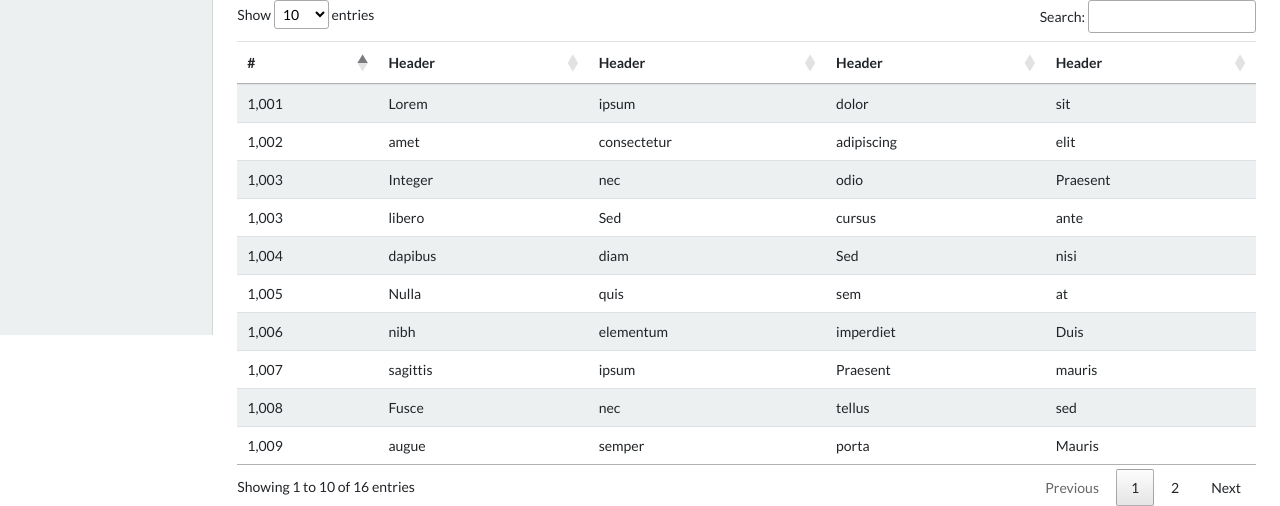
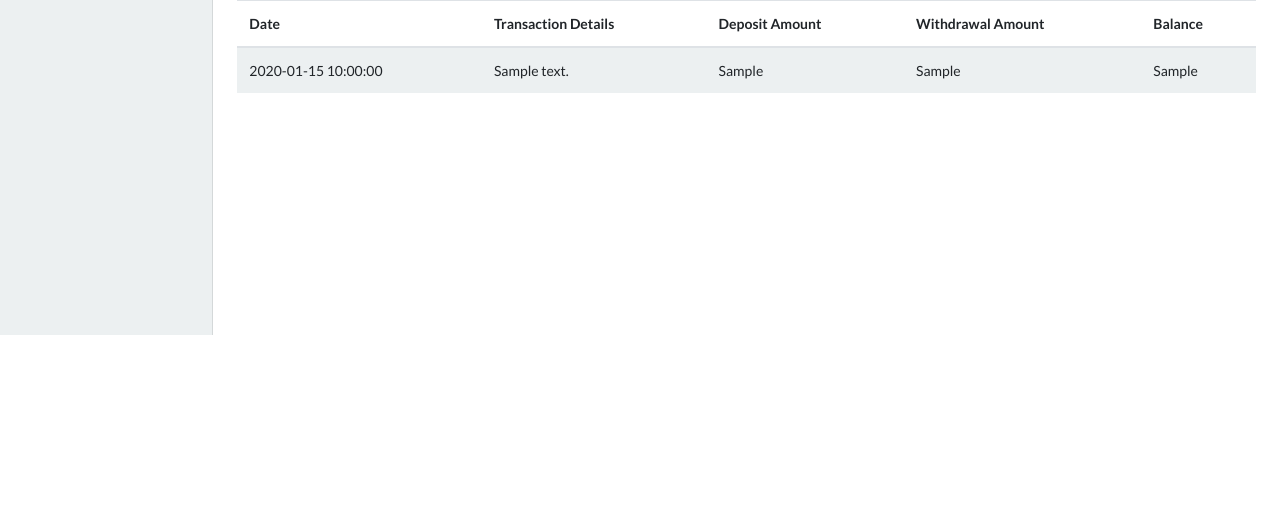
Before and after one commit to dylankfernandes/transactions-dashboard, a Flask app: template templates/index.html in a window 1280 px wide. Shown: the part 465-971 px from the top of the page. After the commit the page ends 800 px from the top, so only its background shows below. Run offline with Flask 2, Linux system fonts and the light colour scheme; the template is opened without the code that fills it: most values are stand-ins (such as "Sample title", 1, 10 or a date in 2020); some libraries are stand-ins or nearby versions.

Commit message:
removed temporary data loading

```diff
--- a/server.py
+++ b/server.py
@@ -1,10 +1,50 @@
-from flask import Flask, render_template, jsonify
+from flask import Flask, render_template, jsonify, request
+import couchdb
 
 app = Flask(__name__)
+couch = couchdb.Server()
+db = couch['transactions']
+
+def query(mango):
+  response = {}
+  for row in db.find(mango):
+    response.update({ row['_id']: row })
+  return {"response": response}
 
 @app.route('/')
 def main():
-  return render_template('index.html')
+  return render_template('index.html', data=get_transactions())
+
+@app.route('/api/transaction/<limit>', methods=['GET'])
+def get_transactions_with_limit(limit):
+  mango = {
+    "selector": {
+      "_id": {"$gt": 0}
+    },
+    "limit": limit
+  }
+  return query(mango)
+
+@app.route('/api/transaction/', methods=['GET', 'POST'])
+def get_transactions():
+  if request.method == 'GET':
+    return get_transactions_with_limit(25)
+  if request.method == 'DELETE':
+    return None
+
+@app.route('/api/transaction/<id>', methods=['GET', 'DELETE', 'PUT'])
+def get_transaction_by_id(id):
+  if request.method == 'GET':
+    mango = {
+      "selector": {
+        "_id": id
+      }
+    }
+    return query(mango)
+  if request.method == 'DELETE':
+    return None
+  if request.method == 'POST':
+    return None
 
 if __name__ == '__main__':
   app.run(debug=True)
--- a/static/js/code.js
+++ b/static/js/code.js
@@ -1,5 +1,7 @@
 $(document).ready(function () {
   $('#transactions-table').DataTable();
+
+  var balance = {{data|safe}};
 
   var ctx = document.getElementById('transactions-graph').getContext('2d');
   var myChart = new Chart(ctx, {
--- a/templates/index.html
+++ b/templates/index.html
@@ -23,126 +23,23 @@
     <table id="transactions-table" class="table table-striped">
       <thead>
         <tr>
-          <th>#</th>
-          <th>Header</th>
-          <th>Header</th>
-          <th>Header</th>
-          <th>Header</th>
+          <th>Date</th>
+          <th>Transaction Details</th>
+          <th>Deposit Amount</th>
+          <th>Withdrawal Amount</th>
+          <th>Balance</th>
         </tr>
       </thead>
       <tbody>
+        {% for transaction in data.values() %}
         <tr>
-          <td>1,001</td>
-          <td>Lorem</td>
-          <td>ipsum</td>
-          <td>dolor</td>
-          <td>sit</td>
+          <td>{{transaction['DATE']}}</td>
+          <td>{{transaction['TRANSACTION DETAILS']}}</td>
+          <td>{{transaction[' DEPOSIT AMT ']}}</td>
+          <td>{{transaction[' WITHDRAWAL AMT ']}}</td>
+          <td>{{transaction['BALANCE AMT']}}</td>
         </tr>
-        <tr>
-          <td>1,002</td>
-          <td>amet</td>
-          <td>consectetur</td>
-          <td>adipiscing</td>
-          <td>elit</td>
-        </tr>
-        <tr>
-          <td>1,003</td>
-          <td>Integer</td>
-          <td>nec</td>
-          <td>odio</td>
-          <td>Praesent</td>
-        </tr>
-        <tr>
-          <td>1,003</td>
-          <td>libero</td>
-          <td>Sed</td>
-          <td>cursus</td>
-          <td>ante</td>
-        </tr>
-        <tr>
-          <td>1,004</td>
-          <td>dapibus</td>
-          <td>diam</td>
-          <td>Sed</td>
-          <td>nisi</td>
-        </tr>
-        <tr>
-          <td>1,005</td>
-          <td>Nulla</td>
-          <td>quis</td>
-          <td>sem</td>
-          <td>at</td>
-        </tr>
-        <tr>
-          <td>1,006</td>
-          <td>nibh</td>
-          <td>elementum</td>
-          <td>imperdiet</td>
-          <td>Duis</td>
-        </tr>
-        <tr>
-          <td>1,007</td>
-          <td>sagittis</td>
-          <td>ipsum</td>
-          <td>Praesent</td>
-          <td>mauris</td>
-        </tr>
-        <tr>
-          <td>1,008</td>
-          <td>Fusce</td>
-          <td>nec</td>
-          <td>tellus</td>
-          <td>sed</td>
-        </tr>
-        <tr>
-          <td>1,009</td>
-          <td>augue</td>
-          <td>semper</td>
-          <td>porta</td>
-          <td>Mauris</td>
-        </tr>
-        <tr>
-          <td>1,010</td>
-          <td>massa</td>
-          <td>Vestibulum</td>
-          <td>lacinia</td>
-          <td>arcu</td>
-        </tr>
-        <tr>
-          <td>1,011</td>
-          <td>eget</td>
-          <td>nulla</td>
-          <td>Class</td>
-          <td>aptent</td>
-        </tr>
-        <tr>
-          <td>1,012</td>
-          <td>taciti</td>
-          <td>sociosqu</td>
-          <td>ad</td>
-          <td>litora</td>
-        </tr>
-        <tr>
-          <td>1,013</td>
-          <td>torquent</td>
-          <td>per</td>
-          <td>conubia</td>
-          <td>nostra</td>
-        </tr>
-        <tr>
-          <td>1,014</td>
-          <td>per</td>
-          <td>inceptos</td>
-          <td>himenaeos</td>
-          <td>Curabitur</td>
-        </tr>
-        <tr>
-          <td>1,015</td>
-          <td>sodales</td>
-          <td>ligula</td>
-          <td>in</td>
-          <td>libero</td>
-        </tr>
+        {% endfor %}
       </tbody>
     </table>
   </div>
```
Also changed, not shown: 1 other file.
